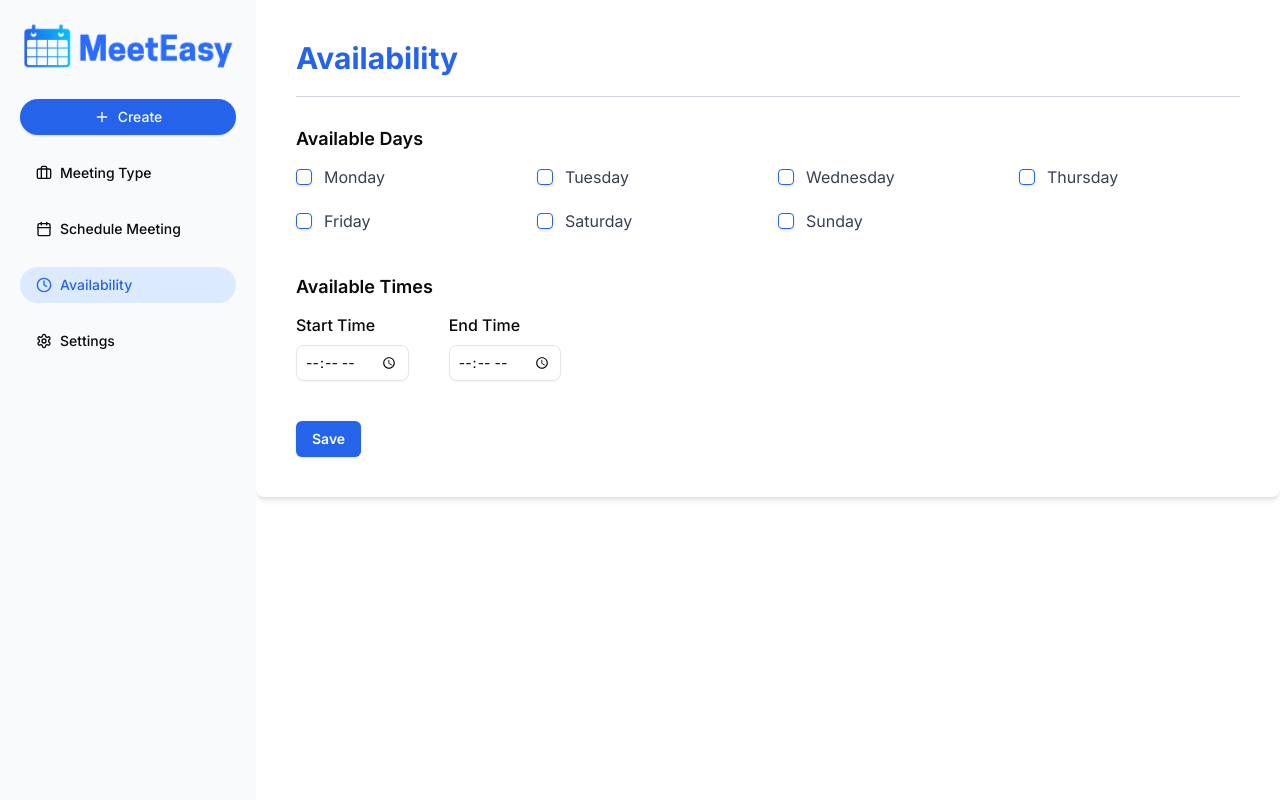
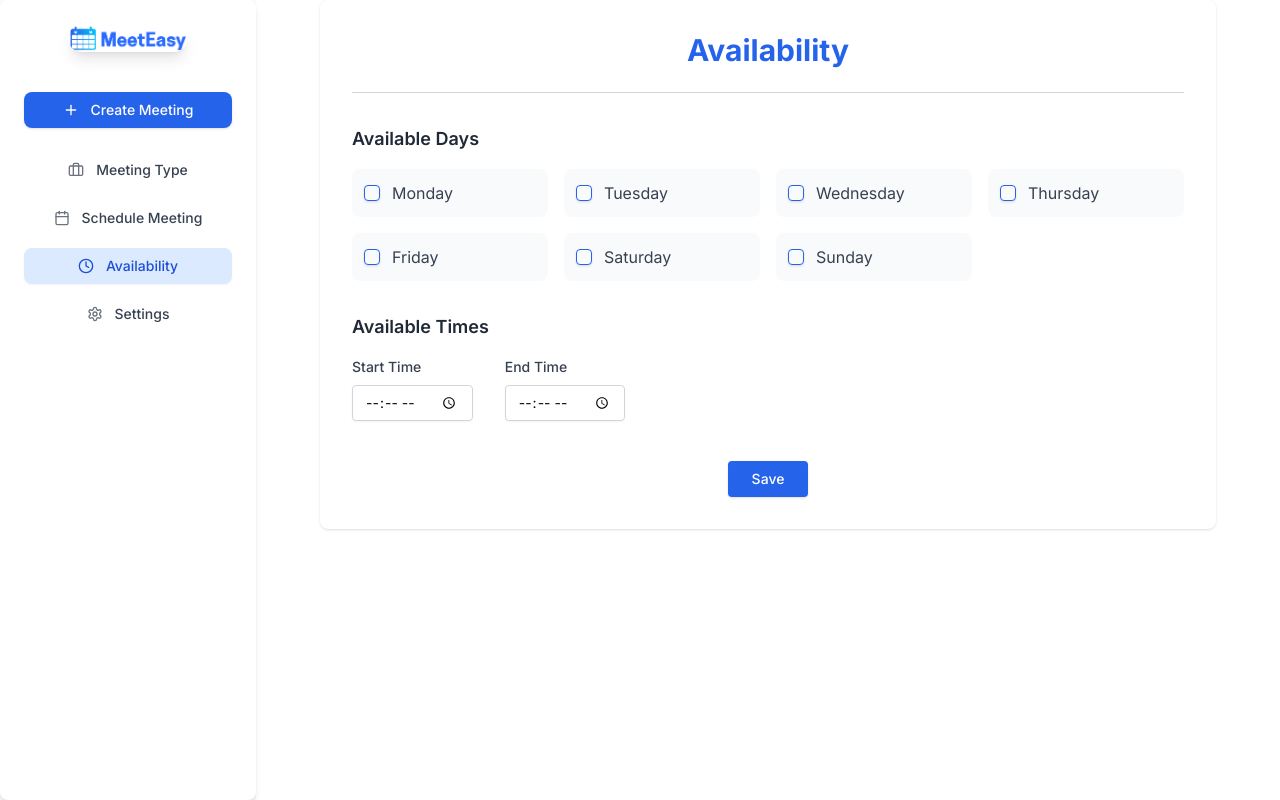
Before and after one commit to KristinAlex1/MeetEasy-Scheduling-Website, a Next.js app: page /dashboard/availability in a window 1280 px wide. Built offline with nearby package versions, Linux system fonts and the light colour scheme; no server answers.

Commit message:
Made a few changes to the UI

```diff
--- a/app/(routes)/dashboard/_components/SideNavBar.jsx
+++ b/app/(routes)/dashboard/_components/SideNavBar.jsx
@@ -45,28 +45,43 @@ const SideNavBar = () => {
   }, [path]);
 
   return (
-    <div className="p-5 py-15">
-      <div className="flex justify-center">
-        <Image src="/logo3.png" alt="logo" width={220} height={220} />
+    <div className="p-6 bg-white shadow-md h-full rounded-lg">
+      {/* Logo */}
+      <div className="flex justify-center mb-10">
+        <Image
+          src="/logo3.png"
+          alt="logo"
+          width={120}
+          height={120}
+          className="rounded-full shadow-lg"
+        />
       </div>
 
+      {/* Create Button */}
       <Link href="/create-meeting">
-        <Button className="flex gap-2 w-full mt-7 rounded-full">
-          <Plus />
-          Create
+        <Button className="flex gap-3 w-full mb-6 py-3 rounded-lg bg-blue-600 text-white hover:bg-blue-700 transition-all duration-200">
+          <Plus className="h-5 w-5" />
+          Create Meeting
         </Button>
       </Link>
 
-      <div className="mt-5 flex flex-col gap-5">
+      {/* Menu Items */}
+      <div className="flex flex-col gap-3">
         {menu.map((item) => (
           <Link href={item.path} key={item.id}>
             <Button
-              className={`flex gap-2 justify-start w-full rounded-full hover:bg-blue-100 ${
-                activePath === item.path ? "text-primary bg-blue-100" : ""
+              className={`flex items-center gap-3 w-full py-3 px-4 rounded-lg text-left transition-all duration-200 ${
+                activePath === item.path
+                  ? "bg-blue-100 text-blue-700 shadow-sm"
+                  : "text-gray-700 hover:bg-gray-100"
               }`}
               variant="ghost"
             >
-              <item.icon className="h-5 w-5" />
+              <item.icon
+                className={`h-5 w-5 ${
+                  activePath === item.path ? "text-blue-700" : "text-gray-500"
+                }`}
+              />
               {item.name}
             </Button>
           </Link>
--- a/app/(routes)/dashboard/availability/page.jsx
+++ b/app/(routes)/dashboard/availability/page.jsx
@@ -5,13 +5,7 @@ import React, { useEffect, useState } from "react";
 import { Checkbox } from "@/components/ui/checkbox";
 import { Input } from "@/components/ui/input";
 import { Button } from "@/components/ui/button";
-import {
-  collection,
-  doc,
-  getDoc,
-  getFirestore,
-  updateDoc,
-} from "firebase/firestore";
+import { doc, getDoc, getFirestore, updateDoc } from "firebase/firestore";
 import { app } from "@/config/FirebaseConfig";
 import { useKindeBrowserClient } from "@kinde-oss/kinde-auth-nextjs";
 import { toast } from "sonner";
@@ -32,46 +26,41 @@ function Availability() {
   const { user } = useKindeBrowserClient();
 
   useEffect(() => {
+    const fetchBusinessInfo = async () => {
       if (user) {
-      getBusinessInfo();
-    }
-  }, [user]);
-
-  const getBusinessInfo = async () => {
         try {
           const docRef = doc(db, "Business", user.email);
           const docSnap = await getDoc(docRef);
+
           if (docSnap.exists()) {
-        const result = docSnap.data();
-        setDaysAvailable(result.daysAvailable || {});
-        setStartTime(result.startTime || "");
-        setEndTime(result.endTime || "");
-      } else {
-        console.error("No such document!");
+            const data = docSnap.data();
+            setDaysAvailable(data.daysAvailable || {});
+            setStartTime(data.startTime || "");
+            setEndTime(data.endTime || "");
           }
         } catch (error) {
           console.error("Error fetching business info:", error);
         }
+      }
     };
 
-  const onHandleChange = (day, value) => {
+    fetchBusinessInfo();
+  }, [user, db]);
+
+  const handleDayChange = (day, value) => {
     setDaysAvailable((prev) => ({
       ...prev,
       [day]: value,
     }));
-    console.log("Updated Days Available:", daysAvailable);
   };
 
   const handleSave = async () => {
+    if (!user) return;
+
     try {
-      console.log(daysAvailable, startTime, endTime);
-      const docRef = doc(db, "Business", user?.email);
-      await updateDoc(docRef, {
-        daysAvailable,
-        startTime,
-        endTime,
-      });
-      toast.success("Changes updated successfully!");
+      const docRef = doc(db, "Business", user.email);
+      await updateDoc(docRef, { daysAvailable, startTime, endTime });
+      toast.success("Availability updated successfully!");
     } catch (error) {
       console.error("Error updating availability:", error);
       toast.error("Failed to update availability.");
@@ -79,57 +68,70 @@ function Availability() {
   };
 
   return (
-    <div className="p-10 bg-white shadow-md rounded-lg">
-      <h2 className="font-bold text-3xl text-blue-600 mb-5">Availability</h2>
-      <hr className="mb-7 border-gray-300" />
+    <div className="p-8 bg-white shadow rounded-lg max-w-4xl mx-auto">
+      <h2 className="text-center text-3xl font-bold text-blue-600 mb-6">
+        Availability
+      </h2>
+      <hr className="border-gray-300 mb-8" />
 
-      {/* Days Availability Section */}
-      <div>
-        <h2 className="font-semibold text-lg mb-3">Available Days</h2>
-        <div className="grid grid-cols-2 md:grid-cols-4 gap-5">
+      <section>
+        <h3 className="text-lg font-semibold text-gray-800 mb-4">
+          Available Days
+        </h3>
+        <div className="grid grid-cols-2 md:grid-cols-4 gap-4">
           {DaysList.map((item, index) => (
-            <div key={index} className="flex items-center gap-3">
+            <div
+              key={index}
+              className="flex items-center gap-3 p-3 rounded-lg bg-gray-50 hover:shadow transition"
+            >
               <Checkbox
                 checked={daysAvailable[item.day] || false}
-                onCheckedChange={(e) => onHandleChange(item.day, e)}
+                onCheckedChange={(e) => handleDayChange(item.day, e)}
               />
-              <span className="text-gray-700">{item.day}</span>
+              <label className="text-gray-700">{item.day}</label>
             </div>
           ))}
         </div>
-      </div>
+      </section>
 
-      {/* Time Availability Section */}
-      <div className="mt-10">
-        <h2 className="font-semibold text-lg mb-3">Available Times</h2>
-        <div className="flex flex-col md:flex-row gap-10">
+      <section className="mt-8">
+        <h3 className="text-lg font-semibold text-gray-800 mb-4">
+          Available Times
+        </h3>
+        <div className="flex flex-col md:flex-row gap-8">
           <div>
-            <h3 className="font-medium mb-2">Start Time</h3>
+            <label className="block text-sm font-medium text-gray-700 mb-2">
+              Start Time
+            </label>
             <Input
               type="time"
               value={startTime}
               onChange={(e) => setStartTime(e.target.value)}
-              className="border rounded-lg p-2"
+              className="border-gray-300 rounded w-full shadow-sm focus:ring-blue-500 focus:border-blue-500"
             />
           </div>
           <div>
-            <h3 className="font-medium mb-2">End Time</h3>
+            <label className="block text-sm font-medium text-gray-700 mb-2">
+              End Time
+            </label>
             <Input
               type="time"
               value={endTime}
               onChange={(e) => setEndTime(e.target.value)}
-              className="border rounded-lg p-2"
+              className="border-gray-300 rounded w-full shadow-sm focus:ring-blue-500 focus:border-blue-500"
             />
           </div>
         </div>
-      </div>
+      </section>
 
+      <div className="mt-10 text-center">
         <Button
           onClick={handleSave}
-        className="mt-10 bg-blue-600 text-white font-semibold hover:bg-blue-700"
+          className="px-6 py-2 bg-blue-600 text-white rounded shadow hover:bg-blue-700 focus:outline-none"
         >
           Save
         </Button>
+      </div>
     </div>
   );
 }
--- a/app/(routes)/dashboard/scheduled-meeting/_components/ScheduledMeetingList.jsx
+++ b/app/(routes)/dashboard/scheduled-meeting/_components/ScheduledMeetingList.jsx
@@ -11,39 +11,46 @@ import { Button } from "@/components/ui/button";
 
 function ScheduledMeetingList({ meetingList }) {
   return (
-    <div>
+    <div className="space-y-4">
       {meetingList &&
         meetingList.map((meeting, index) => (
-          <Accordion type="single" collapsible key={index}>
-            <AccordionItem value="item-1">
-              <AccordionTrigger>{meeting?.formatedDate}</AccordionTrigger>
-              <AccordionContent>
-                <div>
-                  <div className="mt-5 flex flex-col gap-4">
-                    <h2 className="flex gap-2">
-                      <Clock />
-                      {meeting?.duration} Min{" "}
+          <Accordion
+            type="single"
+            collapsible
+            key={index}
+            className="rounded-lg shadow-md border border-gray-200 bg-white"
+          >
+            <AccordionItem value={`item-${index}`}>
+              <AccordionTrigger className="text-lg font-medium p-4 bg-blue-100 rounded-t-lg text-blue-800 hover:bg-blue-200 transition-all duration-200">
+                {meeting?.formatedDate}
+              </AccordionTrigger>
+              <AccordionContent className="p-6 bg-gray-50 rounded-b-lg">
+                <div className="flex flex-col gap-4">
+                  <h2 className="flex items-center gap-2 text-gray-700 text-sm">
+                    <Clock className="text-blue-600" />
+                    {meeting?.duration} Min
                   </h2>
-                    <h2 className="flex gap-2">
-                      <CalendarCheck />
-                      {meeting.formatedDate}{" "}
+                  <h2 className="flex items-center gap-2 text-gray-700 text-sm">
+                    <CalendarCheck className="text-blue-600" />
+                    {meeting.formatedDate}
                   </h2>
-                    <h2 className="flex gap-2">
-                      <Timer />
-                      {meeting.selectedTime}{" "}
+                  <h2 className="flex items-center gap-2 text-gray-700 text-sm">
+                    <Timer className="text-blue-600" />
+                    {meeting.selectedTime}
                   </h2>
 
                   <Link
                     href={meeting?.locationUrl ? meeting?.locationUrl : "#"}
-                      className="text-primary"
+                    className="text-blue-600 underline text-sm"
                   >
                     {meeting?.locationUrl}
                   </Link>
                 </div>
                 <Link href={meeting.locationUrl}>
-                    <Button className="mt-5">Join Now</Button>
+                  <Button className="mt-6 w-full bg-blue-600 text-white hover:bg-blue-700 transition-all">
+                    Join Now
+                  </Button>
                 </Link>
-                </div>
               </AccordionContent>
             </AccordionItem>
           </Accordion>
```
Also changed, not shown: app/(routes)/dashboard/meeting-type/_components/MeetingEventList.jsx (+29 -36 lines), app/_components/Header.jsx (+59 -23 lines). Lines whose indentation alone changed are shown as unchanged.
